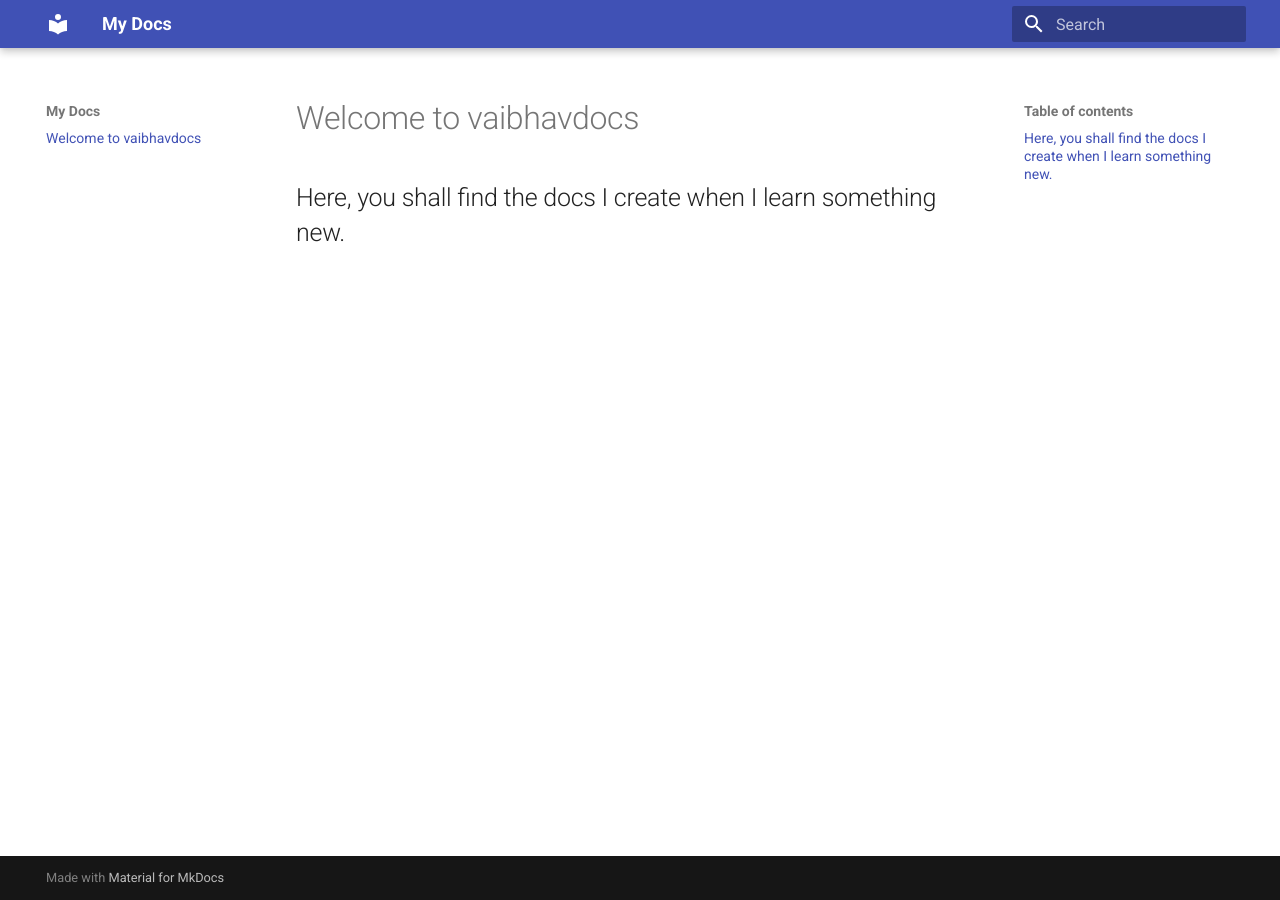
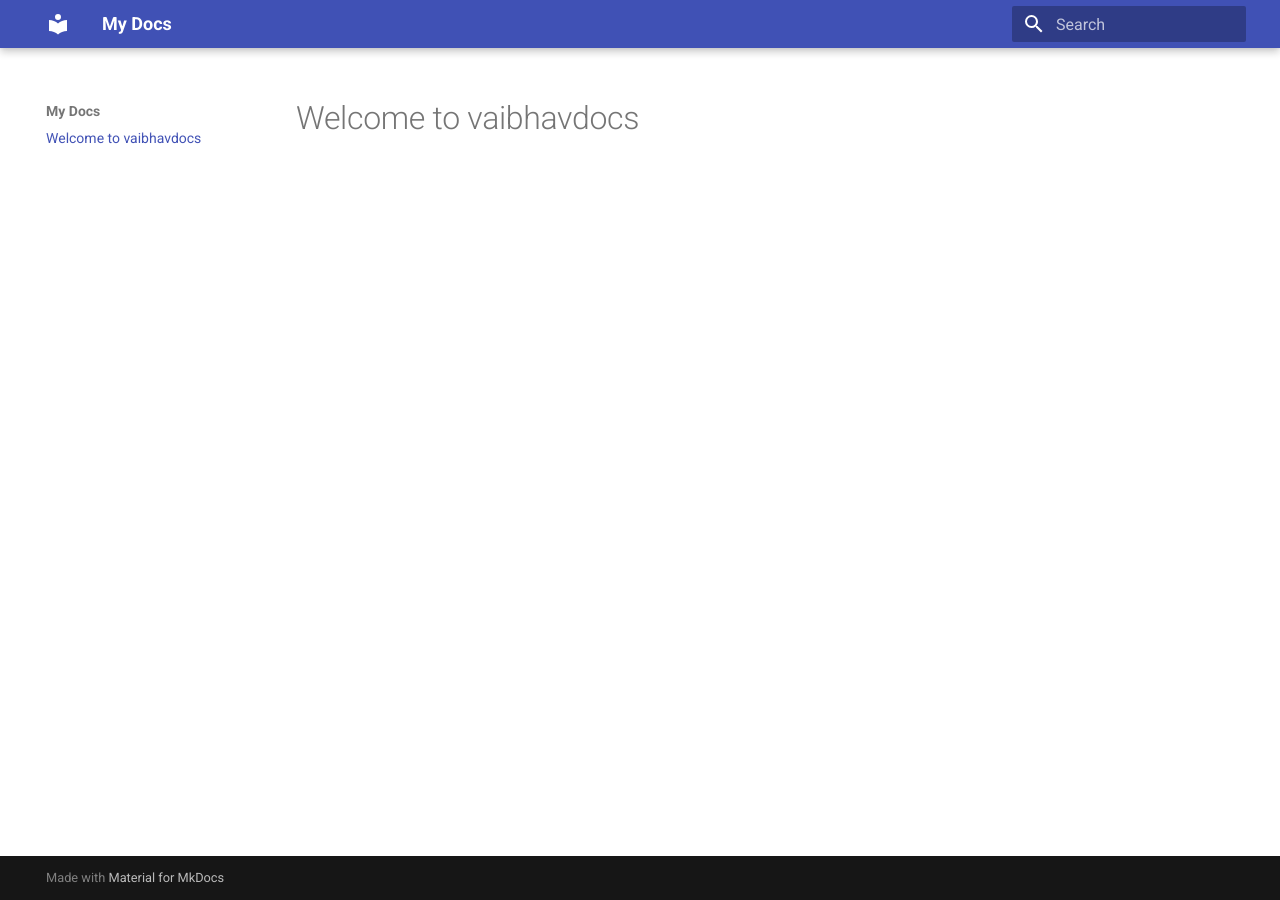
Before and after one commit to vaibhavdocs/doc-site-generator, an MkDocs documentation site: the page built from docs/index.md, in a window 1280 px wide. Built offline with MkDocs 1.6.1 and Material for MkDocs 9.7.7, drawn with Linux system fonts in a browser that asks for light colours.

```diff
--- a/docs/index.md
+++ b/docs/index.md
@@ -1,3 +1 @@
 # Welcome to vaibhavdocs
-
-## Here, you shall find the docs I create when I learn something new.
```
Also changed, not shown: 1 other file.
